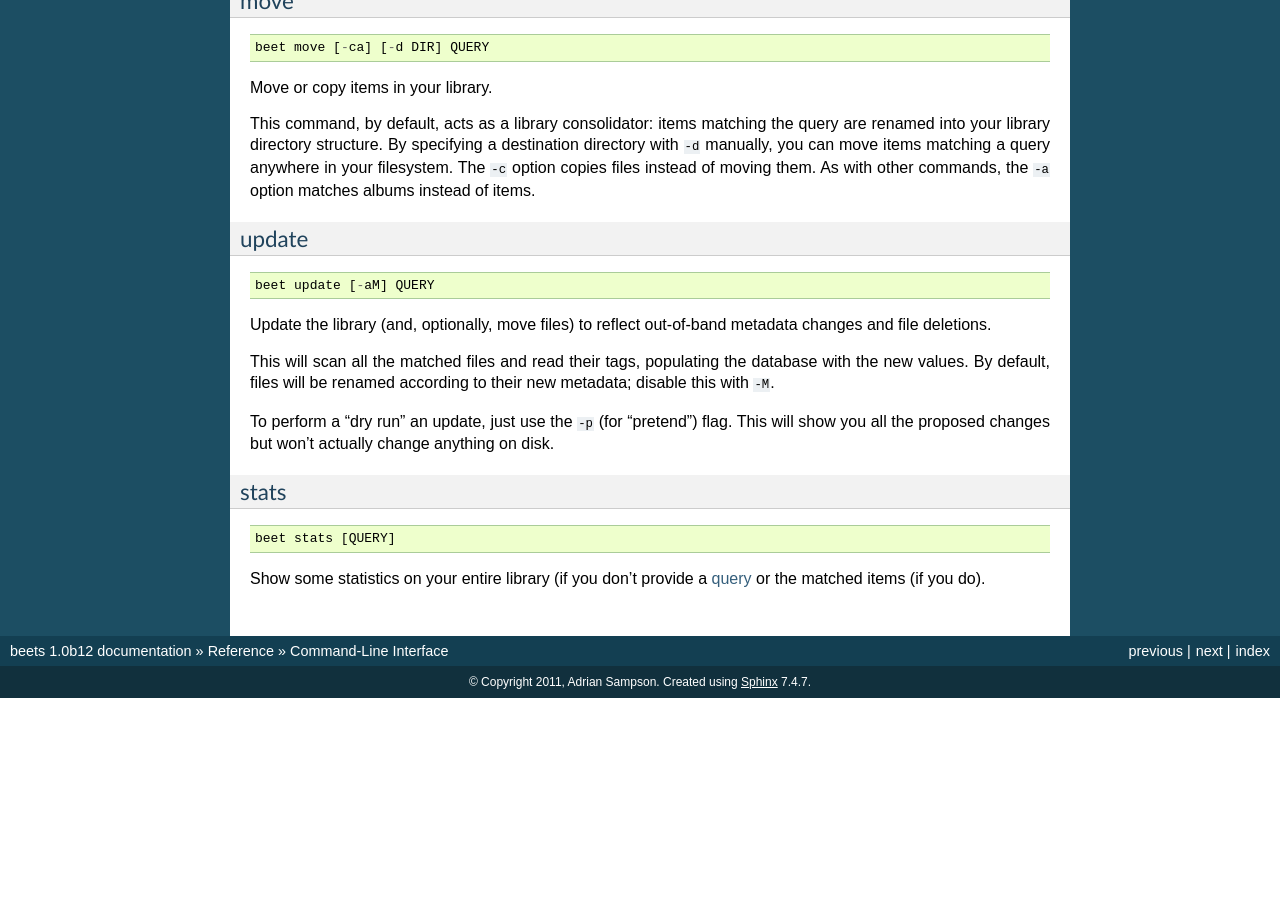
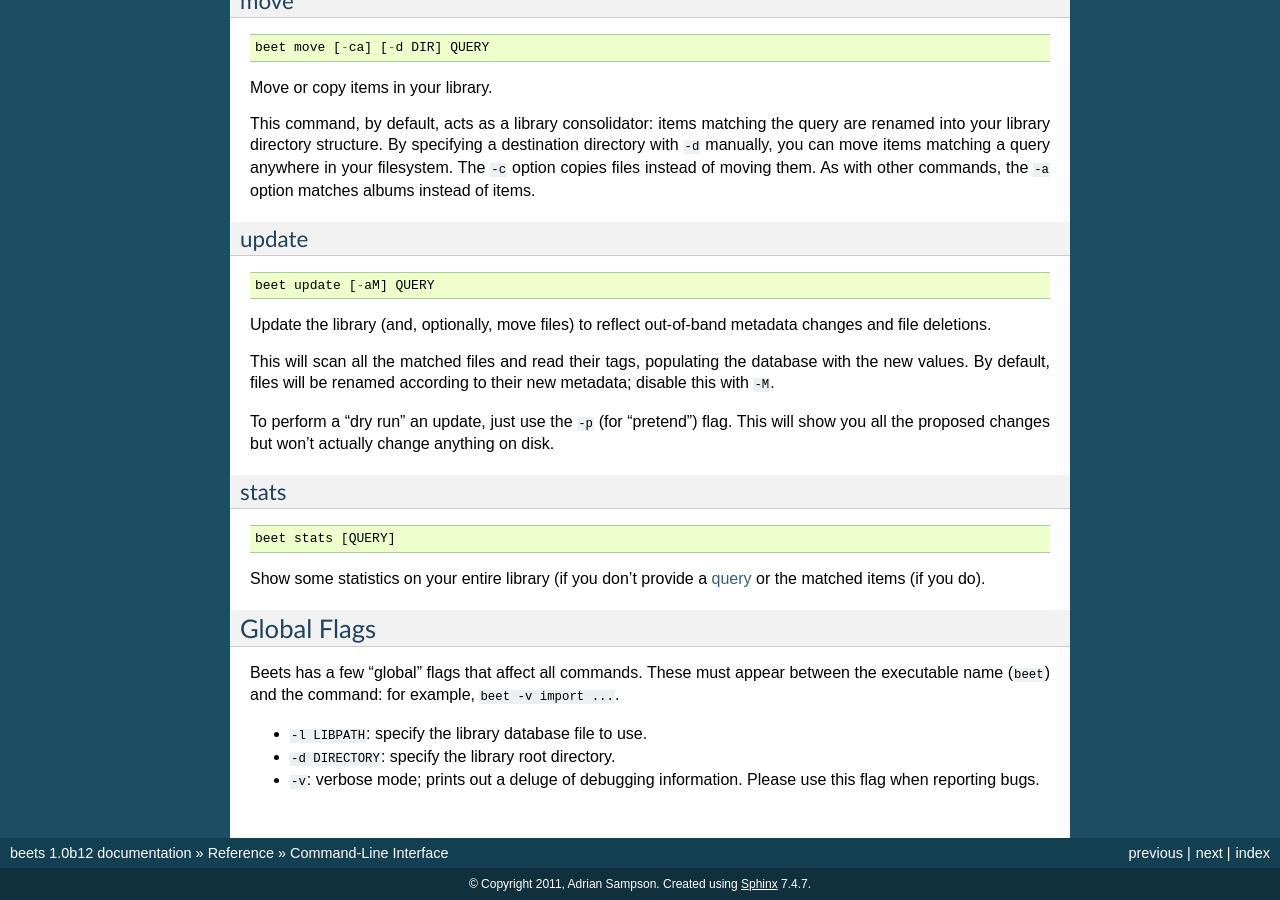
Before and after one commit to google-code-export/beets, a Sphinx documentation site: the page built from docs/reference/cli.rst, in a window 1280 px wide and 900 px high, scrolled down 2358 px. Built offline with Sphinx 7.4.7, drawn with Linux system fonts in a browser that asks for light colours; before the commit the page ends 3056 px from its top, so only the background shows below that.

Commit message:
document global CLI flags

```diff
--- a/docs/reference/cli.rst
+++ b/docs/reference/cli.rst
@@ -209,6 +209,20 @@
 Show some statistics on your entire library (if you don't provide a
 :doc:`query <query>` or the matched items (if you do).
 
+
+Global Flags
+------------
+
+Beets has a few "global" flags that affect all commands. These must appear
+between the executable name (``beet``) and the command: for example, ``beet -v
+import ...``.
+
+* ``-l LIBPATH``: specify the library database file to use.
+* ``-d DIRECTORY``: specify the library root directory.
+* ``-v``: verbose mode; prints out a deluge of debugging information. Please use
+  this flag when reporting bugs.
+
+
 .. only:: man
 
     See Also
```
